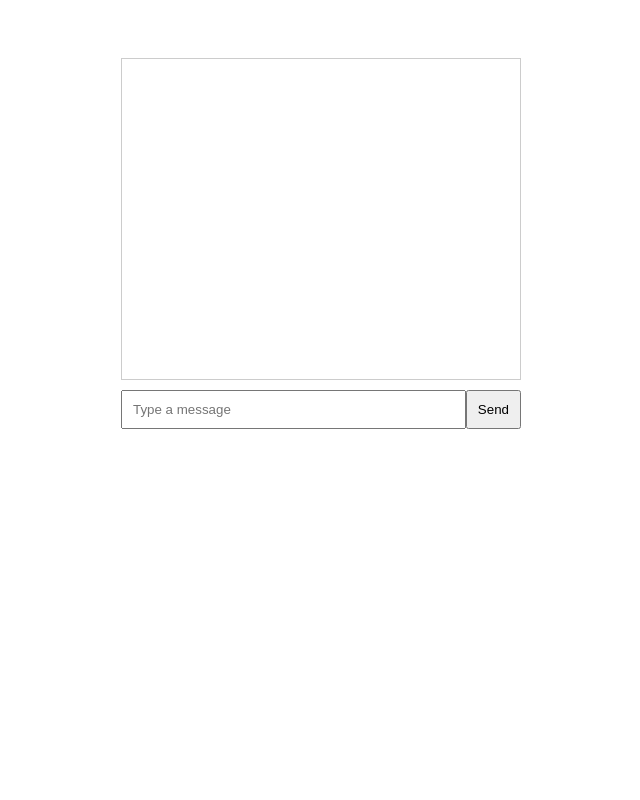
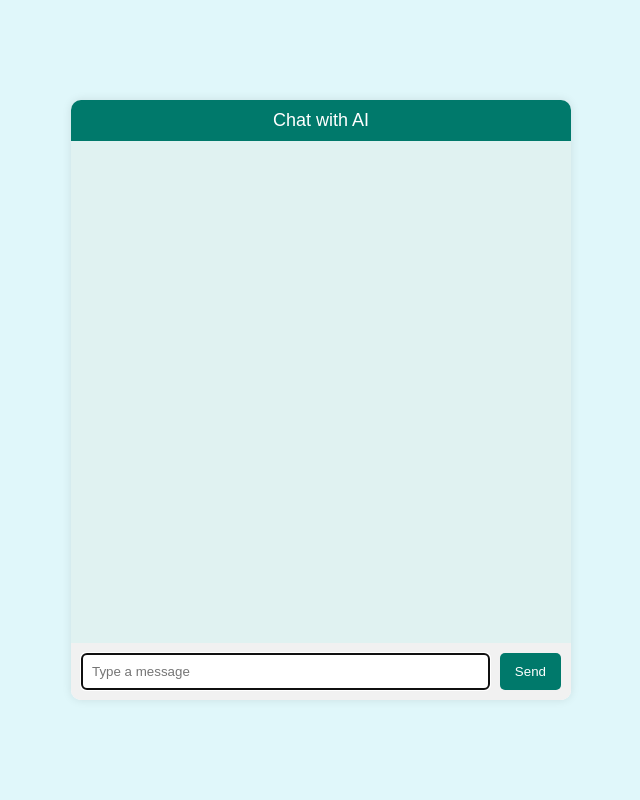
Before and after one commit to KaustubhGhale/HaxsAIagent, a Flask app: page / in a window 1280 px wide. Shown: the whole page, without its empty margins (319-959 px from the left). Run offline with Flask 3, Linux system fonts and the light colour scheme.

Commit message:
Update index.html

```diff
--- a/Code/App/templates/index.html
+++ b/Code/App/templates/index.html
@@ -5,40 +5,92 @@
     <style>
         body {
             font-family: Arial, sans-serif;
+            background-color: #e0f7fa;
+            display: flex;
+            justify-content: center;
+            align-items: center;
+            height: 100vh;
+            margin: 0;
         }
         .chat-container {
-            width: 400px;
-            margin: 0 auto;
-            padding-top: 50px;
+            width: 500px;
+            height: 600px;
+            background-color: #ffffff;
+            box-shadow: 0 0 10px rgba(0, 0, 0, 0.1);
+            border-radius: 10px;
+            overflow: hidden;
+            display: flex;
+            flex-direction: column;
+        }
+        .top-bar {
+            background-color: #00796b;
+            color: white;
+            padding: 10px;
+            text-align: center;
+            font-size: 18px;
         }
         .messages {
-            border: 1px solid #ccc;
+            flex: 1;
             padding: 10px;
-            height: 300px;
+            height: 100%;
             overflow-y: scroll;
+            display: flex;
+            flex-direction: column;
+            background-color: #e0f2f1;
+        }
+        .message {
+            margin: 5px 0;
+        }
+        .message.user {
+            align-self: flex-end;
+            background-color: #b2dfdb;
+            padding: 5px 10px;
+            border-radius: 10px;
+        }
+        .message.ai {
+            align-self: flex-start;
+            background-color: #ffffff;
+            padding: 5px 10px;
+            border-radius: 10px;
+            box-shadow: 0 1px 2px rgba(0, 0, 0, 0.1);
         }
         .input-box {
             display: flex;
-            margin-top: 10px;
+            padding: 10px;
+            background-color: #f1f1f1;
         }
         .input-box input {
             flex: 1;
             padding: 10px;
+            border: 1px solid #ccc;
+            border-radius: 5px;
         }
         .input-box button {
-            padding: 10px;
+            padding: 10px 15px;
+            margin-left: 10px;
+            border: none;
+            background-color: #00796b;
+            color: white;
+            border-radius: 5px;
+            cursor: pointer;
+        }
+        .input-box button:hover {
+            background-color: #004d40;
         }
     </style>
 </head>
 <body>
     <div class="chat-container">
+        <div class="top-bar">Chat with AI</div>
         <div class="messages" id="messages"></div>
         <div class="input-box">
-            <input type="text" id="userInput" placeholder="Type a message" required> <!--Made it required-->
+            <input type="text" id="userInput" placeholder="Type a message" required>
             <button onclick="sendMessage()">Send</button>
         </div>
     </div>
     <script>
+        document.getElementById('userInput').focus();
+
         async function sendMessage() {
             const userInput = document.getElementById('userInput').value;
             if (userInput === '') {
@@ -48,7 +100,8 @@
 
             const messagesDiv = document.getElementById('messages');
             const userMessageDiv = document.createElement('div');
-            userMessageDiv.textContent = `You: ${userInput}`; //Syntax error
+            userMessageDiv.textContent = `You: ${userInput}`;
+            userMessageDiv.classList.add('message', 'user');
             messagesDiv.appendChild(userMessageDiv);
 
             const response = await fetch('/chat', {
@@ -62,8 +115,11 @@
             const data = await response.json();
             const aiMessageDiv = document.createElement('div');
             aiMessageDiv.textContent = `AI: ${data.response}`;
+            aiMessageDiv.classList.add('message', 'ai');
             messagesDiv.appendChild(aiMessageDiv);
+
             messagesDiv.scrollTop = messagesDiv.scrollHeight;
+            document.getElementById('userInput').focus();
         }
     </script>
 </body>
```
